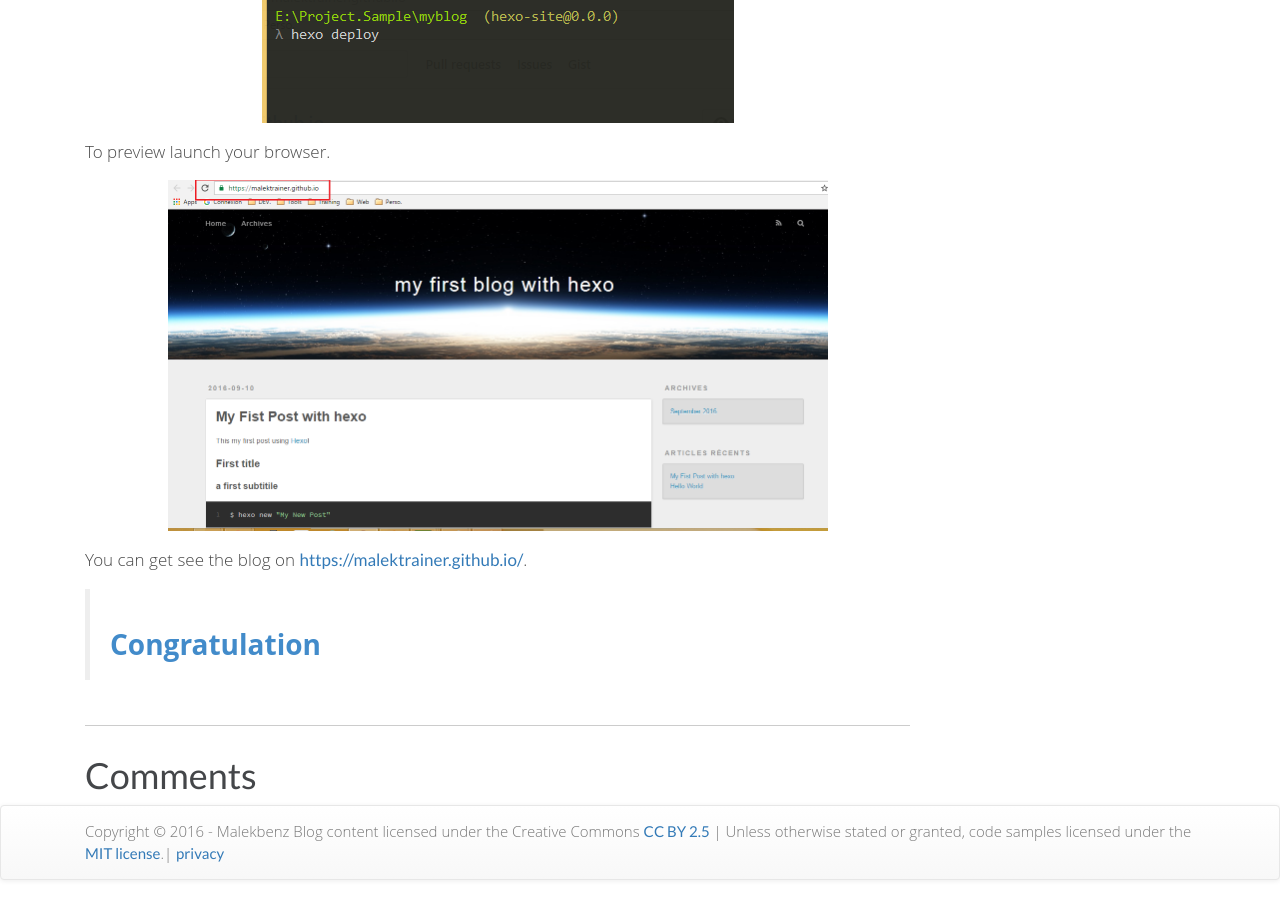
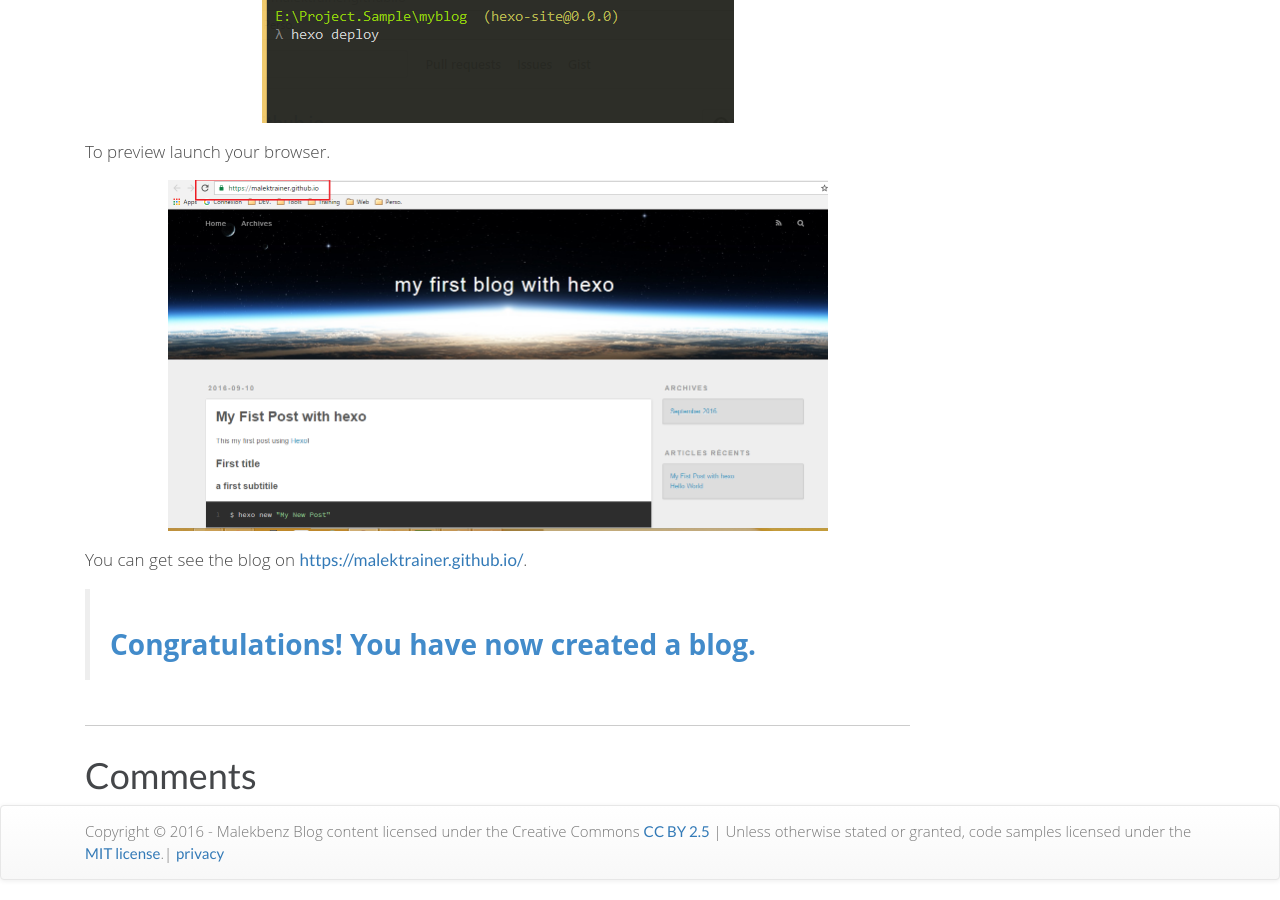
Before and after one commit to malekbenz/malekbenz, a Jekyll site: the page built from _posts/2016-09-10-Create-Host-Blog-for-free-with-Hexo-Github.md, in a window 1280 px wide and 900 px high, scrolled down 7833 px. Built offline with Jekyll 4.4.1, drawn with Linux system fonts in a browser that asks for light colours; nearby versions of some CDN libraries; comment, search, counter and statistics services are not loaded.

Commit message:
create blog with hexo

```diff
--- a/_posts/2016-09-10-Create-Host-Blog-for-free-with-Hexo-Github.md
+++ b/_posts/2016-09-10-Create-Host-Blog-for-free-with-Hexo-Github.md
@@ -156,6 +156,7 @@ To preview launch your browser.
 
 You can get see the blog on [https://malektrainer.github.io/](https://malektrainer.github.io/).
 
+
 >
-> ## Congratulation
+> ## Congratulations! You have now created a blog.
 >
```
